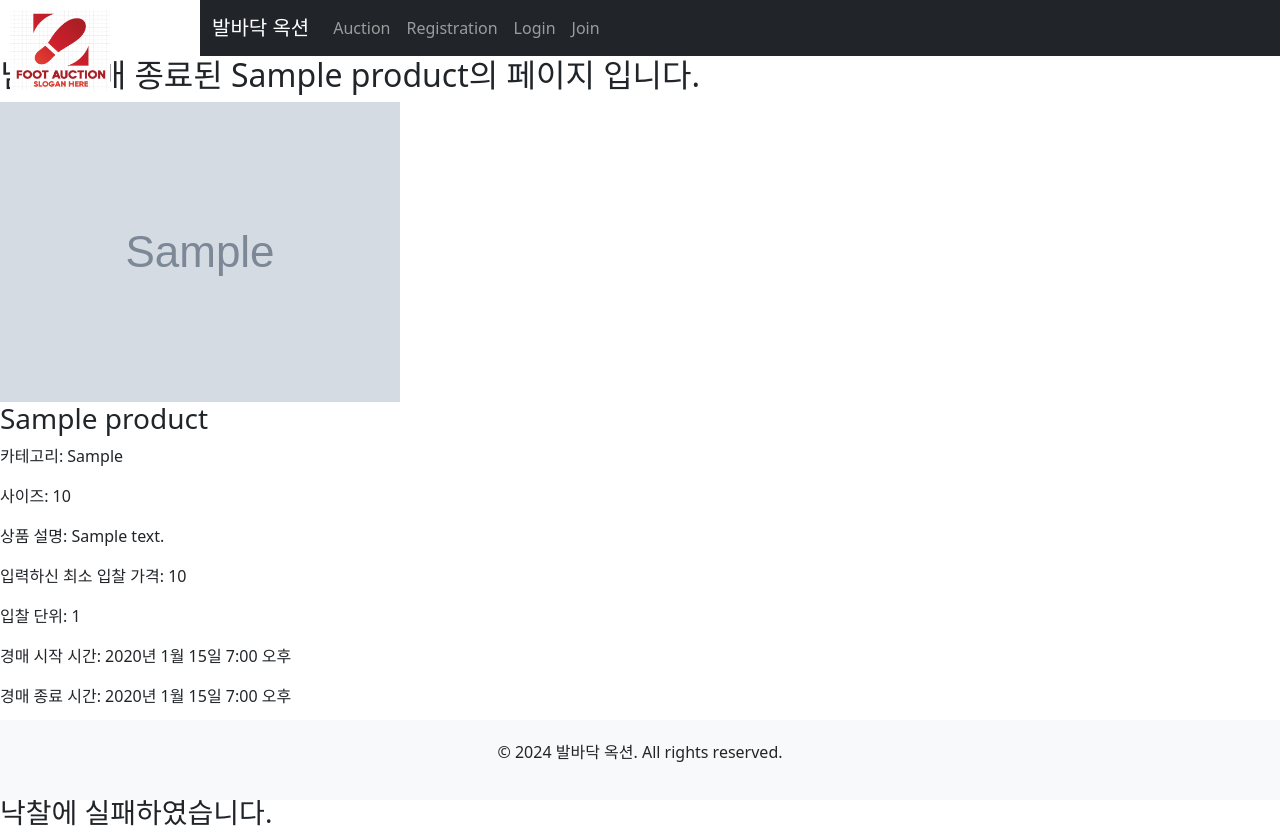
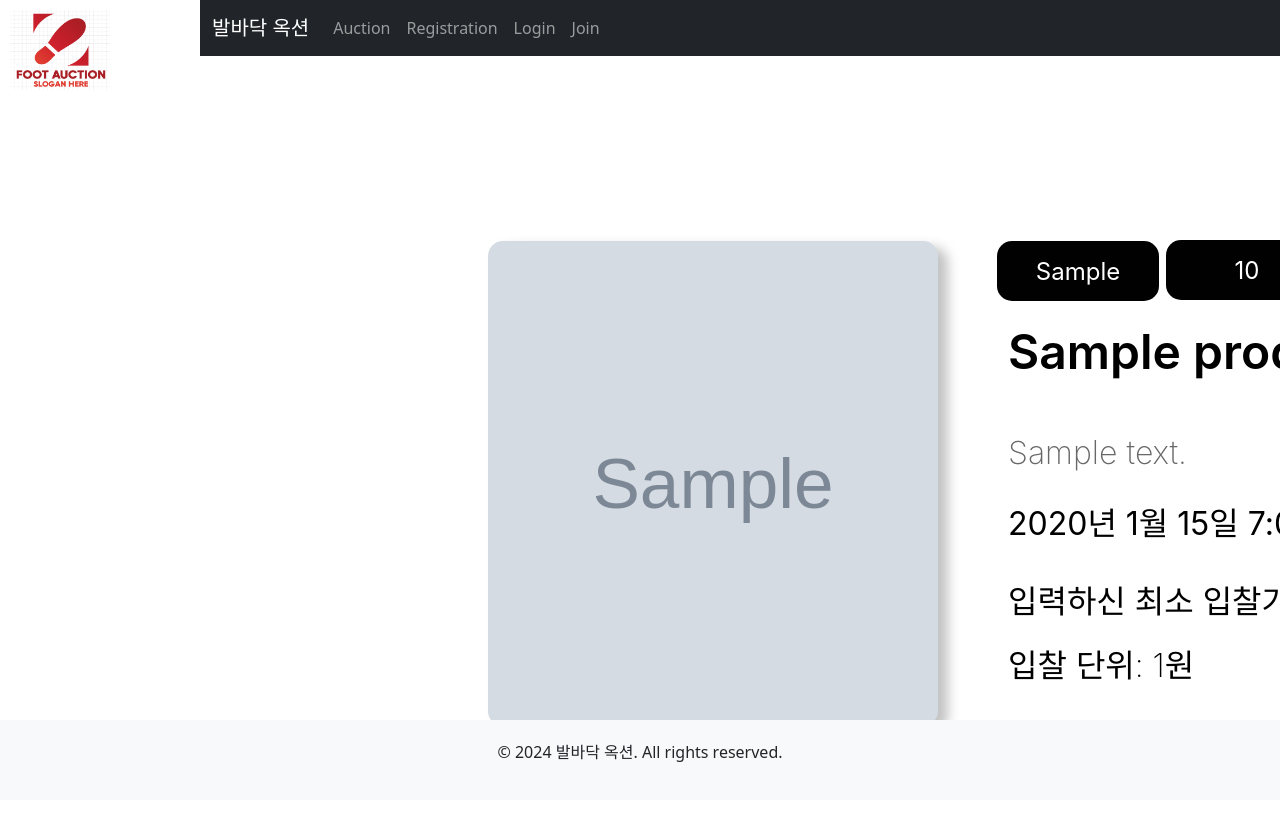
Before and after one commit to e-commerce-django/e-commerce, a Django app: page /orders/sales_history/end/1/ in a window 1280 px wide. After the commit the page ends 762 px from the top, so only its background shows below. Run offline with Django 5.2, Linux system fonts and the light colour scheme; tables that the repository leaves empty hold one stand-in row (values such as "Sample post"); grey boxes marked "Sample" are stand-in pictures.

Commit message:
apply ui in orders app

```diff
--- /dev/null
+++ b/orders/static/orders/style.css
@@ -0,0 +1,323 @@
+#container {
+    position: fixed;
+    margin-left: 400px;
+}
+
+#name {
+/* 상품 이름 */
+position: absolute;
+width: 700px;
+height: 102.71px;
+left: 608px;
+top: 245px;
+
+font-family: 'Inter';
+font-style: normal;
+font-weight: 600;
+font-size: 48px;
+line-height: 58px;
+display: flex;
+align-items: center;
+justify-content: left;
+
+color: #000000;
+
+}
+
+#product_img {
+position: absolute;
+width: 450px;
+height: 485px;
+left: 88px;
+top: 185px;
+border-radius: 15px;
+filter: drop-shadow(10px 6px 6px #c3c3c3);
+}
+
+#description{
+position: absolute;
+width: 555px;
+height: 103px;
+left: 608px;
+top: 344.71px;
+
+font-family: 'Inter';
+font-style: normal;
+font-weight: 200;
+font-size: 32px;
+line-height: 39px;
+display: flex;
+align-items: center;
+
+color: #696767;
+
+
+}
+
+#start_time {
+position: absolute;
+width: 500px;
+height: 60px;
+left: 608px;
+top: 448px;
+
+font-family: 'Inter';
+font-style: normal;
+font-weight: 400;
+font-size: 32px;
+line-height: 39px;
+display: flex;
+align-items: left;
+
+color: #000000;
+}
+
+#end_time {
+position: absolute;
+width: 500px;
+height: 60px;
+left: 1108px;
+top: 448px;
+
+font-family: 'Inter';
+font-style: normal;
+font-weight: 400;
+font-size: 32px;
+line-height: 39px;
+display: flex;
+align-items: left;
+
+color: #000000;
+}
+
+#start_price, #your_price {
+/* 입찰 시작가 */
+position: absolute;
+width: 500px;
+height: 64px;
+left: 608px;
+top: 513px;
+
+font-family: 'Inter';
+font-style: normal;
+font-weight: 200;
+font-size: 32px;
+line-height: 39px;
+display: flex;
+align-items: center;
+
+color: #000000;
+}
+
+#present_max_price, #sales_bid_unit {
+/* 현재 최고 입찰가 */
+position: absolute;
+width: 500px;
+height: 64px;
+left: 608px;
+top: 577px;
+
+font-family: 'Inter';
+font-style: normal;
+font-weight: 200;
+font-size: 32px;
+line-height: 39px;
+display: flex;
+align-items: center;
+
+color: #000000;
+}
+
+#bid_unit {
+/* 입찰 단위 */
+position: absolute;
+width: 500px;
+height: 64px;
+left: 608px;
+top: 644px;
+
+font-family: 'Inter';
+font-style: normal;
+font-weight: 200;
+font-size: 32px;
+line-height: 39px;
+display: flex;
+align-items: center;
+
+color: #000000;
+}
+
+#bid_result, #time-remaining {
+/* 입찰 결과 */
+position: absolute;
+width: 600px;
+height: 68px;
+left: 100px;
+top: 700px;
+
+font-family: 'Inter';
+font-style: normal;
+font-weight: 700;
+font-size: 32px;
+line-height: 39px;
+display: flex;
+align-items: center;
+text-align: left;
+
+color: #FF0000;
+}
+
+#size {
+position: absolute;
+width: 162px;
+height: 60px;
+left: 766px;
+top: 184px;
+
+background: #010101;
+border-radius: 15px;
+
+
+font-family: 'Inter';
+font-style: normal;
+font-weight: 400;
+font-size: 24px;
+line-height: 29px;
+display: flex;
+align-items: center;
+justify-content: center;
+
+color: #FFFFFF;
+}
+
+
+#category {
+position: absolute;
+width: 162px;
+height: 60px;
+left: 597px;
+top: 185px;
+
+
+background: #010101;
+border-radius: 15px;
+
+
+font-family: 'Inter';
+font-style: normal;
+font-weight: 400;
+font-size: 24px;
+line-height: 29px;
+display: flex;
+align-items: center;
+justify-content: center;
+
+color: #FFFFFF;
+
+}
+
+#form {
+position: absolute;
+width: 296px;
+height: 89px;
+left: 1300px;
+top: 700px;
+
+background: #000000;
+border-radius: 15px;
+
+font-family: 'Inter';
+font-style: normal;
+font-weight: 800;
+font-size: 28px;
+line-height: 34px;
+display: flex;
+align-items: center;
+justify-content: center;
+
+color: #FFFFFF;
+}
+
+#quit_form {
+    position: absolute;
+    width: 296px;
+    height: 89px;
+    left: 1650px;
+    top: 700px;
+
+    background: #000000;
+    border-radius: 15px;
+
+    font-family: 'Inter';
+    font-style: normal;
+    font-weight: 800;
+    font-size: 28px;
+    line-height: 34px;
+    display: flex;
+    align-items: center;
+    justify-content: center;
+
+    color: #FFFFFF;
+}
+
+#sales_form {
+    position: absolute;
+    width: 296px;
+    height: 89px;
+    left: 1300px;
+    top: 900px;
+
+    background: #000000;
+    border-radius: 15px;
+
+    font-family: 'Inter';
+    font-style: normal;
+    font-weight: 800;
+    font-size: 28px;
+    line-height: 34px;
+    display: flex;
+    align-items: center;
+    justify-content: center;
+
+    color: #FFFFFF;
+}
+
+#bid_info #bid_info_detail {
+    position: absolute;
+    width: 500px;
+    height: 59px;
+    left: 608px;
+    top: 770px;
+
+    font-family: 'Inter';
+    font-style: normal;
+    font-weight: 200;
+    font-size: 36px;
+    line-height: 50px;
+    display: flex;
+    align-items: center;
+    justify-content: left;
+
+    color: #000000;
+}
+
+#bid_info h3 {
+    /* 낙찰 결과 */
+    position: absolute;
+    width: 700px;
+    height: 102.71px;
+    left: 608px;
+    top: 650px;
+
+    font-family: 'Inter';
+    font-style: normal;
+    font-weight: 600;
+    font-size: 48px;
+    line-height: 58px;
+    display: flex;
+    align-items: center;
+    justify-content: left;
+
+    color: #000000;
+
+    }
--- a/orders/templates/orders/bid_participation_form.html
+++ b/orders/templates/orders/bid_participation_form.html
@@ -47,7 +47,7 @@
 
         .custom-bid button {
             padding: 10px 20px;
-            background-color: #007bff;
+            background-color: #000000;
             border: none;
             color: white;
             cursor: pointer;
--- a/orders/templates/orders/sales_history_end_detail.html
+++ b/orders/templates/orders/sales_history_end_detail.html
@@ -1,34 +1,44 @@
 {% extends 'base.html' %}
+{% load static %}
+
 {% block content %}
-<div class="product-details">
+<html>
+<head>
+    <meta charset="utf-8">
+    <link rel="stylesheet" href="{% static 'orders/style.css' %}">
+</head>
+<div class="product-details" id="container">
     <div class="product-info">
-        <h2>{{ request.user.username }}님의 판매 종료된 {{ product.name }}의 페이지 입니다. </h2>
-        <img src="{{ product.image_url }}" alt="Product Image">
-        <h3>{{ product.name }}</h3>
-        <p>카테고리: {{ product.category }}</p>
-        <p>사이즈: {{ product.size }}</p>
-        <p>상품 설명: {{ product.description }}</p>
-        <p>입력하신 최소 입찰 가격: {{ product.min_bid_price }}</p>
-        <p>입찰 단위: {{ product.bid_increment }}</p>
-        <p>경매 시작 시간: {{ product.auction_start_time }}</p>
-        <p>경매 종료 시간: {{ product.auction_end_time }}</p>
+        <!-- <h2>{{ request.user.username }}님의 판매 종료된 {{ product.name }}의 페이지 입니다. </h2> -->
+        <img src="{{ product.image_url }}" alt="Product Image" id="product_img">
+        <h3 id="name">{{ product.name }}</h3>
+        <p id="category">{{ product.category }}</p>
+        <p id="size">{{ product.size }}</p>
+        <p id="description">{{ product.description }}</p>
+        <p id="your_price">입력하신 최소 입찰가: {{ product.min_bid_price }}원</p>
+        <p id="sales_bid_unit">입찰 단위: {{ product.bid_increment }}원</p>
+        <p id="start_time">{{ product.auction_start_time }}부터</p>
+        <p id="end_time">{{ product.auction_end_time }}까지</p>
 
 
           <!-- 판매 상품 목록으로 돌아가는 버튼 -->
           <form action="{% url 'orders:sales_history' %}" method="post">
              {% csrf_token %}
-             <input type="submit" value="판매상품 목록으로">
+             <input type="submit" value="판매상품 목록으로" id="sales_form">
           </form>
+    </div>
 
-    <div class="bid-info">
+    <div class="bid-info" id="bid_info">
         <h3>낙찰 결과 정보</h3>
+        <div id="bid_info_detail">
         {% if bid.bid_result %}
             <p>해당 상품의 낙찰자 : {{ bid.bidder_id.username }}님</p>
             <p>해당 상품의 최종 낙찰 가격 : {{ bid.bid_price }}</p>
             <p>해당 상품의 최종 낙찰 시간  : {{ bid.bid_time }}</p>
         {% else %}
-            <h3>낙찰에 실패하였습니다.</h3>
+            <p>낙찰에 실패하였습니다.</p>
         {% endif %}
+        </div>
     </div>
 </div>
 {% endblock %}
--- a/orders/views.py
+++ b/orders/views.py
@@ -9,8 +9,12 @@
 # 구매 - purchase
 # @login_required
 def purchase_history(request):
-    # 로그인한 유저의 행만 가져오기
-    products = Product.objects.filter(present_max_bidder_id = request.user.id) #present_max_bidder_id -> 임시적 필드
+    purchase_product_id_list = []
+    # 로그인한 유저가 구입한 상품만 가져오기
+    purchase_product_ids = Bidder.objects.filter(bidder=request.user.id)
+    for purchase_product_id in purchase_product_ids:
+        purchase_product_id_list.append(purchase_product_id.product_id)
+    products = Product.objects.filter(name__in=purchase_product_id_list)
     # 진행 중인 상품의 개수 계산
     in_progress_count = products.filter(product_status=True).count()
     # 진행 중인 상품 목록 조회
@@ -41,11 +45,11 @@
 # @login_required
 def purchase_history_end_detail(request, pk):
     product = Product.objects.get(pk=pk)
-    product_name = get_object_or_404(Product, pk=pk).name
+    product_id = get_object_or_404(Product, pk=pk).id
     # bid 모델 변화 반영 후 수정 예정 (여기 부터)
     bid_list=list(Bid.objects.values())
     for bid in bid_list:
-        if bid['product'] == product_name:
+        if bid['product_id'] == product_id:
             global fin_bidder
             fin_bidder = bid['bidder']
             return fin_bidder
```
Also changed, not shown: orders/templates/orders/purchase_history_end_detail.html (+26 -15 lines), orders/templates/orders/purchase_history_ing_detail.html (+22 -14 lines), orders/templates/orders/sales_history_ing_detail.html (+20 -13 lines).
